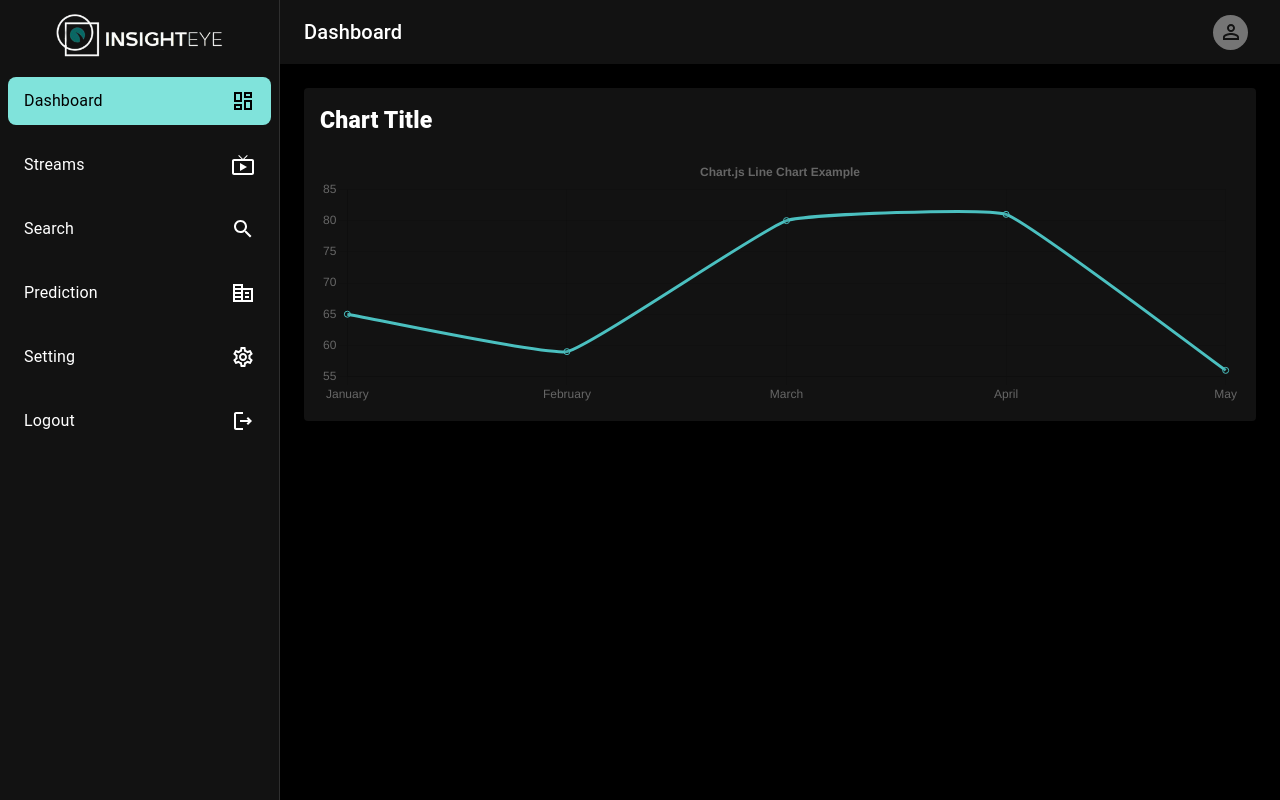
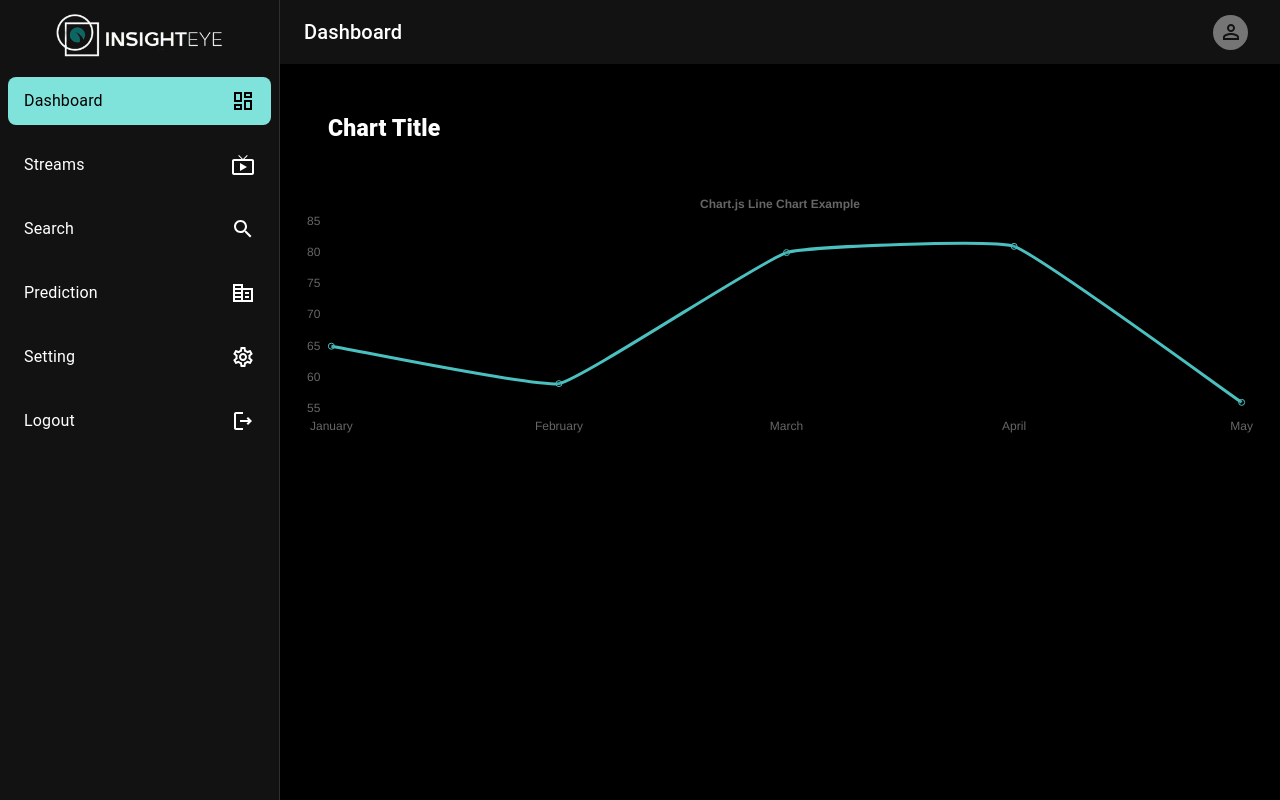
Before and after one commit to randa-11295/Insight-eye, a React (Create React App) app: page / in a window 1280 px wide. Built offline with nearby package versions, Linux system fonts and the light colour scheme.

Commit message:
remove bg from holder

```diff
--- a/src/Components/HOC/Holder.js
+++ b/src/Components/HOC/Holder.js
@@ -1,17 +1,17 @@
-import { Paper, Typography, Stack } from "@mui/material"
+import {  Typography, Stack } from "@mui/material"
 
-const Holder = ({ children, title, action }) => (
+const Holder = ({ children, title =" ", action }) => (
+<>
+<Stack p={3} direction="row" justifyContent="space-between" alignItems="center" >
 
-    <Paper sx={{ padding: "1rem", background: "#121212" }} elevation={3} >
-        <Stack direction="row" justifyContent="space-between" alignItems="center" >
+    {title && <Typography pb={2} fontWeight={800} fontSize={23} textTransform="capitalize">
+        {title }
+    </Typography>}
+    {action}
+</Stack>
+{children}
+</>
 
-            {title && <Typography pb={2} fontWeight={800} fontSize={23} textTransform="capitalize">
-                {title}
-            </Typography>}
-            {action}
-        </Stack>
-        {children}
-    </Paper>
 )
 
 export default Holder
```
